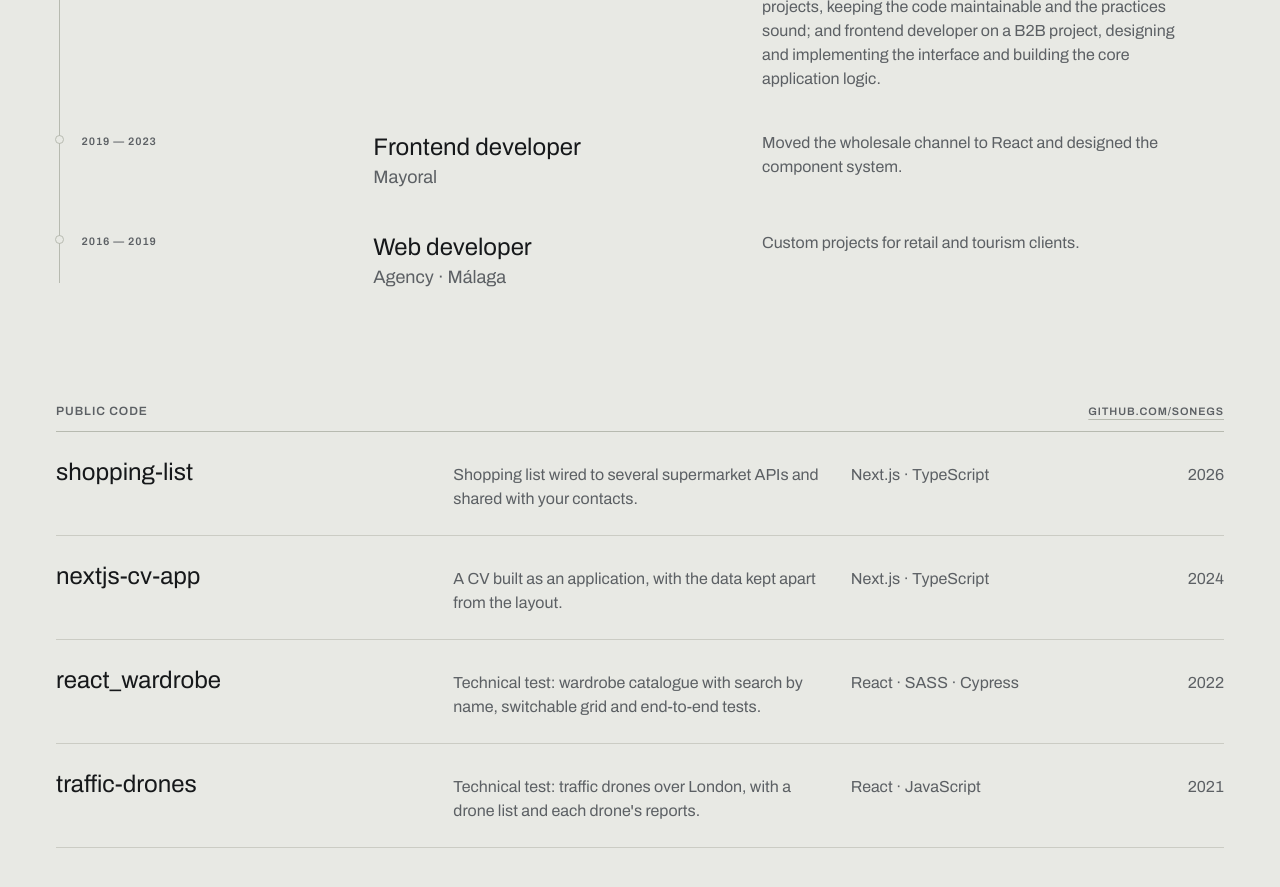
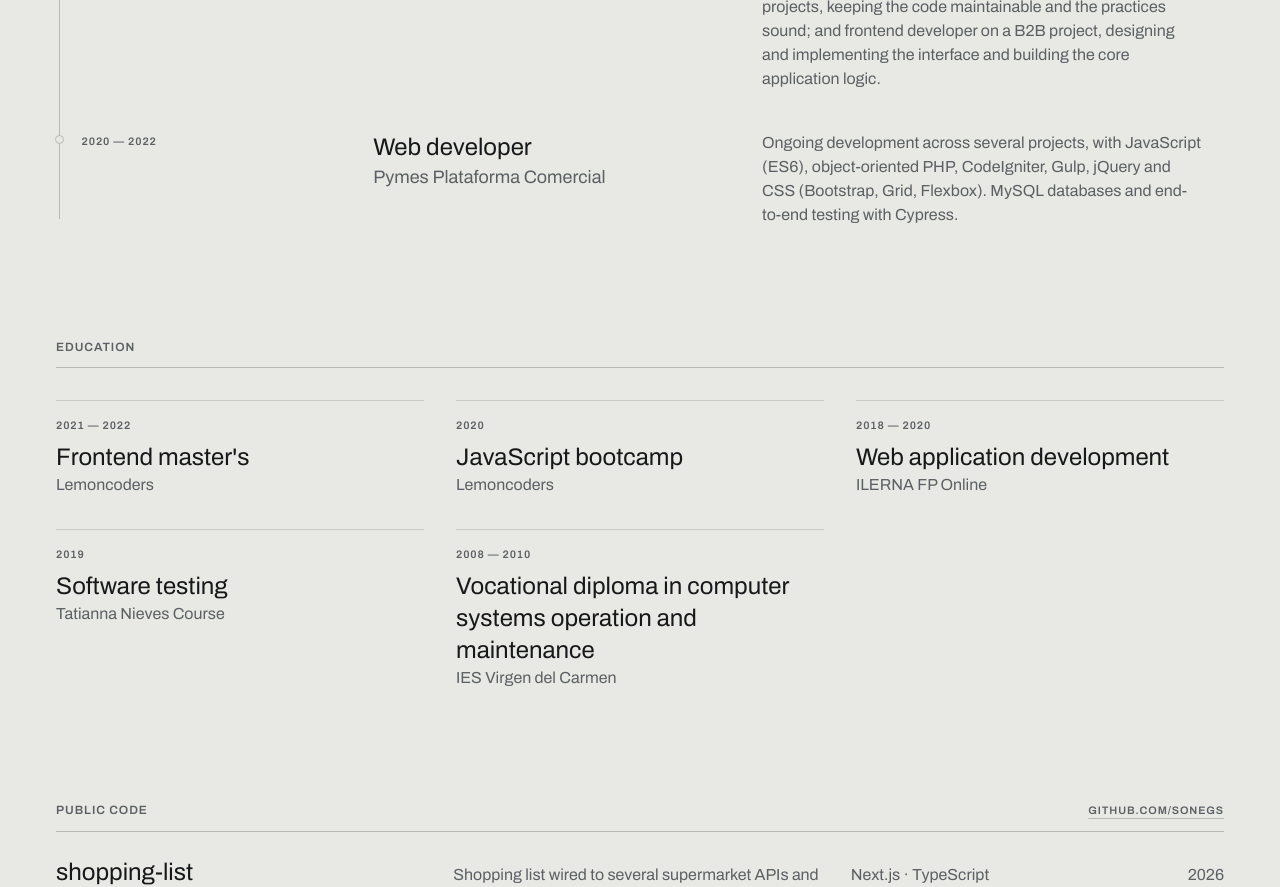
Before and after one commit to sonegs/portfolio, a Next.js app: page /en in a window 1280 px wide. Shown: the part 1140-2027 px from the top of the page. Built offline with nearby package versions, Linux system fonts and the light colour scheme; no server answers.

Commit message:
fix(content): correct the career dates and add the education entries

```diff
--- a/public/locales/en/common.json
+++ b/public/locales/en/common.json
@@ -21,15 +21,17 @@
   "REPO_DRONES_DESCRIPTION": "Technical test: traffic drones over London, with a drone list and each drone's reports.",
   "CAREER": "Career",
   "TODAY": "today",
-  "CAREER_SENIOR_ROLE": "Senior frontend developer",
-  "CAREER_SENIOR_COMPANY": "Mayoral",
-  "CAREER_SENIOR_DETAIL": "Ongoing development across eCommerce, B2B and back-office projects.\n\nSince 2025: analyst and code reviewer on the back-office projects, keeping the code maintainable and the practices sound; and frontend developer on a B2B project, designing and implementing the interface and building the core application logic.",
   "CAREER_MAYORAL_ROLE": "Frontend developer",
   "CAREER_MAYORAL_COMPANY": "Mayoral",
-  "CAREER_MAYORAL_DETAIL": "Moved the wholesale channel to React and designed the component system.",
-  "CAREER_AGENCY_ROLE": "Web developer",
-  "CAREER_AGENCY_COMPANY": "Agency · Málaga",
-  "CAREER_AGENCY_DETAIL": "Custom projects for retail and tourism clients.",
+  "CAREER_PYMES_ROLE": "Web developer",
+  "CAREER_PYMES_COMPANY": "Pymes Plataforma Comercial",
+  "CAREER_PYMES_DETAIL": "Ongoing development across several projects, with JavaScript (ES6), object-oriented PHP, CodeIgniter, Gulp, jQuery and CSS (Bootstrap, Grid, Flexbox). MySQL databases and end-to-end testing with Cypress.",
+  "EDUCATION_MASTER_FRONTEND_TITLE": "Frontend master's",
+  "EDUCATION_JS_BOOTCAMP_TITLE": "JavaScript bootcamp",
+  "EDUCATION_DAW_TITLE": "Web application development",
+  "EDUCATION_TESTING_TITLE": "Software testing",
+  "EDUCATION_SMR_TITLE": "Vocational diploma in computer systems operation and maintenance",
+  "CAREER_MAYORAL_DETAIL": "Ongoing development across eCommerce, B2B and back-office projects.\n\nSince 2025: analyst and code reviewer on the back-office projects, keeping the code maintainable and the practices sound; and frontend developer on a B2B project, designing and implementing the interface and building the core application logic.",
   "EDUCATION": "Education",
   "TESTIMONIALS": "Recommendations",
   "TESTIMONIALS_SOURCE": "On LinkedIn",
--- a/public/locales/es/common.json
+++ b/public/locales/es/common.json
@@ -21,15 +21,17 @@
   "REPO_DRONES_DESCRIPTION": "Prueba técnica: drones de tráfico en Londres, con listado y los informes de cada dron.",
   "CAREER": "Trayectoria",
   "TODAY": "hoy",
-  "CAREER_SENIOR_ROLE": "Desarrollador frontend sénior",
-  "CAREER_SENIOR_COMPANY": "Mayoral",
-  "CAREER_SENIOR_DETAIL": "Desarrollo continuo en proyectos de eCommerce, B2B y back-office.\n\nDesde 2025: analista y revisor de código en los proyectos de back-office, velando por un código mantenible y por las buenas prácticas; y desarrollador frontend en un proyecto B2B, donde diseño e implemento la interfaz y desarrollo la lógica central de la aplicación.",
   "CAREER_MAYORAL_ROLE": "Desarrollador frontend",
   "CAREER_MAYORAL_COMPANY": "Mayoral",
-  "CAREER_MAYORAL_DETAIL": "Migración del canal mayorista a React y diseño del sistema de componentes.",
-  "CAREER_AGENCY_ROLE": "Desarrollador web",
-  "CAREER_AGENCY_COMPANY": "Agencia · Málaga",
-  "CAREER_AGENCY_DETAIL": "Proyectos a medida para clientes de retail y turismo.",
+  "CAREER_PYMES_ROLE": "Desarrollador web",
+  "CAREER_PYMES_COMPANY": "Pymes Plataforma Comercial",
+  "CAREER_PYMES_DETAIL": "Desarrollo continuado de varios proyectos, con JavaScript (ES6), PHP orientado a objetos, CodeIgniter, Gulp, jQuery y CSS (Bootstrap, Grid, Flexbox). Bases de datos MySQL y pruebas de extremo a extremo con Cypress.",
+  "EDUCATION_MASTER_FRONTEND_TITLE": "Máster Frontend",
+  "EDUCATION_JS_BOOTCAMP_TITLE": "Bootcamp de JavaScript",
+  "EDUCATION_DAW_TITLE": "Desarrollo de Aplicaciones Web",
+  "EDUCATION_TESTING_TITLE": "Testing de software",
+  "EDUCATION_SMR_TITLE": "Grado medio en explotación y mantenimiento de sistemas informáticos",
+  "CAREER_MAYORAL_DETAIL": "Desarrollo continuo en proyectos de eCommerce, B2B y back-office.\n\nDesde 2025: analista y revisor de código en los proyectos de back-office, velando por un código mantenible y por las buenas prácticas; y desarrollador frontend en un proyecto B2B, donde diseño e implemento la interfaz y desarrollo la lógica central de la aplicación.",
   "EDUCATION": "Formación",
   "TESTIMONIALS": "Opiniones",
   "TESTIMONIALS_SOURCE": "En LinkedIn",
--- a/src/content.ts
+++ b/src/content.ts
@@ -11,7 +11,7 @@ export const profile = {
 };
 
 // First year of professional work: the header renders it as a count of years.
-export const careerStart = 2016;
+export const careerStart = 2020;
 
 export const repositories = [
   { key: "SHOPPING_LIST", name: "shopping-list", stack: "Next.js · TypeScript", year: "2026" },
@@ -25,14 +25,19 @@ export const repositories = [
 export const testimonials = [{ key: "JESUS_CORTES", name: "Jesus Cortes Cruz", role: "Senior Frontend Engineer" }];
 
 export const career = [
-  { key: "SENIOR", from: "2023", to: null },
-  { key: "MAYORAL", from: "2019", to: "2023" },
-  { key: "AGENCY", from: "2016", to: "2019" },
+  { key: "MAYORAL", from: "2022", to: null },
+  { key: "PYMES", from: "2020", to: "2022" },
 ];
 
 // Education. The school is a proper noun; the qualification is copy, so its name
 // lives in the locales next to everything else that gets translated.
-export const education: { key: string; school: string; from: string; to: string }[] = [];
+export const education = [
+  { key: "MASTER_FRONTEND", school: "Lemoncoders", from: "2021", to: "2022" },
+  { key: "JS_BOOTCAMP", school: "Lemoncoders", from: "2020", to: "2020" },
+  { key: "DAW", school: "ILERNA FP Online", from: "2018", to: "2020" },
+  { key: "TESTING", school: "Tatianna Nieves Course", from: "2019", to: "2019" },
+  { key: "SMR", school: "IES Virgen del Carmen", from: "2008", to: "2010" },
+];
 
 export const composition = [
   { material: "React / Next.js", percentage: 45 },
--- a/src/features/education/components/EducationSection/EducationEntry.tsx
+++ b/src/features/education/components/EducationSection/EducationEntry.tsx
@@ -3,7 +3,8 @@ import { getT, type Language } from "@/i18n";
 
 function EducationEntry({ entry, lang }: { entry: (typeof education)[number]; lang: Language }) {
   const t = getT(lang);
-  const period = `${entry.from} — ${entry.to}`;
+  // A course that starts and ends the same year is one year, not a range.
+  const period = entry.from === entry.to ? entry.from : `${entry.from} — ${entry.to}`;
   const title = t(`EDUCATION_${entry.key}_TITLE`);
 
   return (
```
Also changed, not shown: 2 other files (tests, documents, lock files or other folders).
